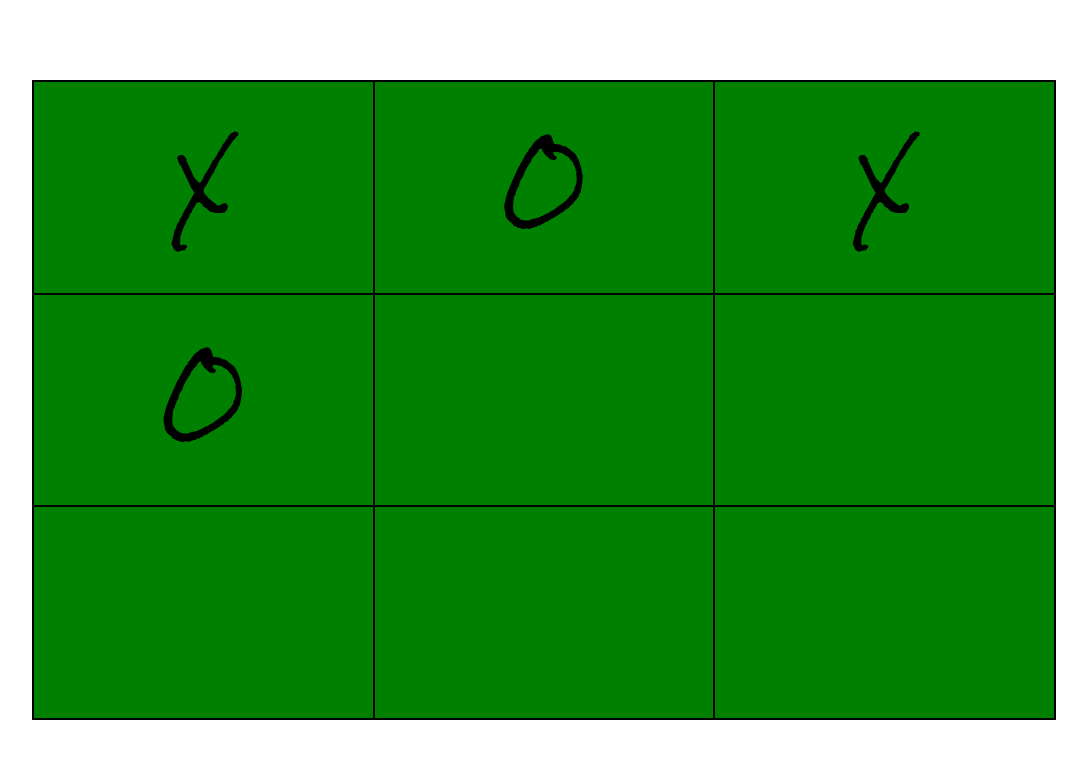
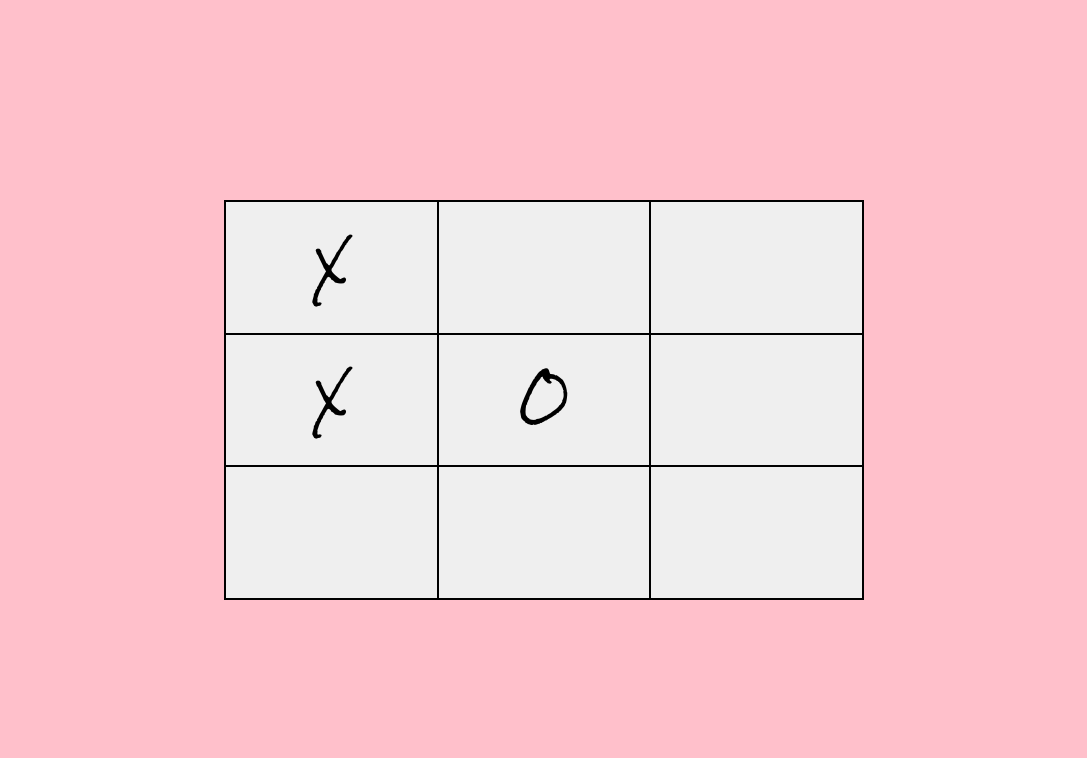
Before and after one commit to jjlagoutaris/Tic-tac-toe, a plain HTML site: page index.html in a window 1280 px wide. Shown: the whole page, without its empty margins (96-1183 px from the left). Drawn offline with Linux system fonts and the light colour scheme.

Commit message:
I have hooked the displayController up to the gameLoop & hooked up the displayController to the gameBoard so that the boardArr's values are plugged into the displayController and updated.

```diff
--- a/index.html
+++ b/index.html
@@ -1,5 +1,6 @@
 <!DOCTYPE html>
 <html lang="en">
+
 <head>
     <meta charset="UTF-8">
     <meta http-equiv="X-UA-Compatible" content="IE=edge">
@@ -12,18 +13,20 @@
     <link rel="preconnect" href="https://fonts.gstatic.com" crossorigin>
     <link href="https://fonts.googleapis.com/css2?family=Rock+Salt&display=swap" rel="stylesheet">
 </head>
+
 <body>
     <div id="gameboard">
-        <div class="grid-cell">X</div>
-        <div class="grid-cell">O</div>
-        <div class="grid-cell">X</div>
-        <div class="grid-cell">O</div>
-        <div class="grid-cell"></div>
-        <div class="grid-cell"></div>
-        <div class="grid-cell"></div>
-        <div class="grid-cell"></div>
-        <div class="grid-cell"></div>
+        <button class="grid-cell cell1"></button>
+        <button class="grid-cell cell2"></button>
+        <button class="grid-cell cell3"></button>
+        <button class="grid-cell cell4"></button>
+        <button class="grid-cell cell5"></button>
+        <button class="grid-cell cell6"></button>
+        <button class="grid-cell cell7"></button>
+        <button class="grid-cell cell8"></button>
+        <button class="grid-cell cell9"></button>
     </div>
     <script src="js.js"></script>
 </body>
+
 </html>
--- a/js.js
+++ b/js.js
@@ -1,18 +1,29 @@
-const gameLoop = (function(){
-
-})();
-
-const gameBoard = (function(){
-    let boardArr = [['X', 'O', 'X'],['O', 'O', 'X'],['X', 'O', 'X']];
+const gameBoard = (() => {
+    let boardArr = [['X', '', ''],['X', 'O', ''],['', '', '']];
     return{boardArr};
 })();
 
-const displayController = (function(board){
-    return{};
-})();
+const displayController = ((board) => {
+    const cells = document.querySelectorAll('.grid-cell');
+    let cellCounter = 0;
+    const updateCells = () => {
+        for(let i = 0; i < 3; i++){
+            for(let j = 0; j < 3; j++){
+                cells[cellCounter].textContent = board[i][j];
+                cellCounter++;
+            }
+        }
+        cellCounter = 0;
+    };
+    return{updateCells};
+})(gameBoard.boardArr);
 
 const Player = (symbol) => {
     let score = 0;
     const getScore = () => score;
     return {getScore};
 }
+
+const gameLoop = (() => {
+    displayController.updateCells();
+})();
--- a/scss/_globals.scss
+++ b/scss/_globals.scss
@@ -1 +1 @@
-$mainColor: green;
+$mainColor: pink;
--- a/scss/style.scss
+++ b/scss/style.scss
@@ -20,20 +20,25 @@ body{
     @include flexCenter;
     height: 100vh;
     max-width: 100vw;
+    background-color: $mainColor;
 }
 
 #gameboard{
     display: grid;
     grid-template-columns: 1fr 1fr 1fr;
     grid-template-rows: 1fr 1fr 1fr;
-    min-height: 80vh;
-    min-width: 80vw;
-    background-color: $mainColor;
+    height: 50vh;
+    width: 50vw;
     border: 1px solid black;
     .grid-cell{
         border: 1px solid black;
         @include flexCenter;
-        font-size: clamp(2rem, 5rem, 10rem);
+        font-size: clamp(2rem, 3rem, 6rem);
         font-family: 'Rock Salt', cursive;
+        cursor: pointer;
+        height: 100%;
+        &:hover{
+            background-color: powderblue;
+        }
     }
 }
```
Also changed, not shown: scss/style.css, 1 other file.
